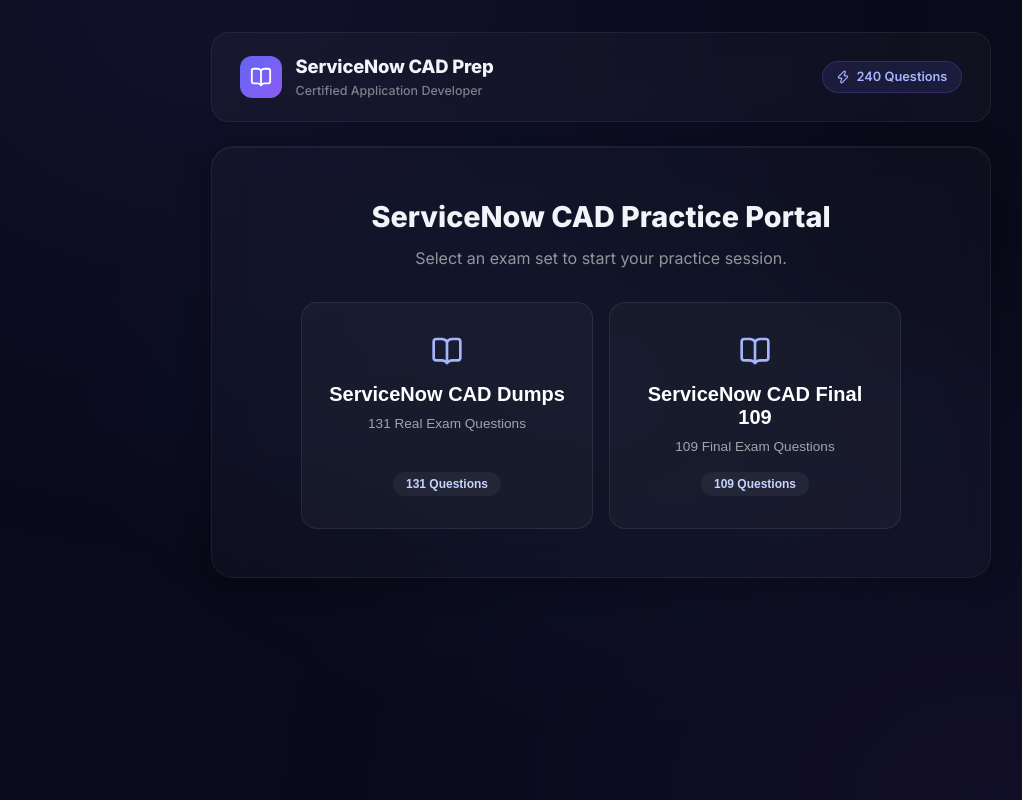
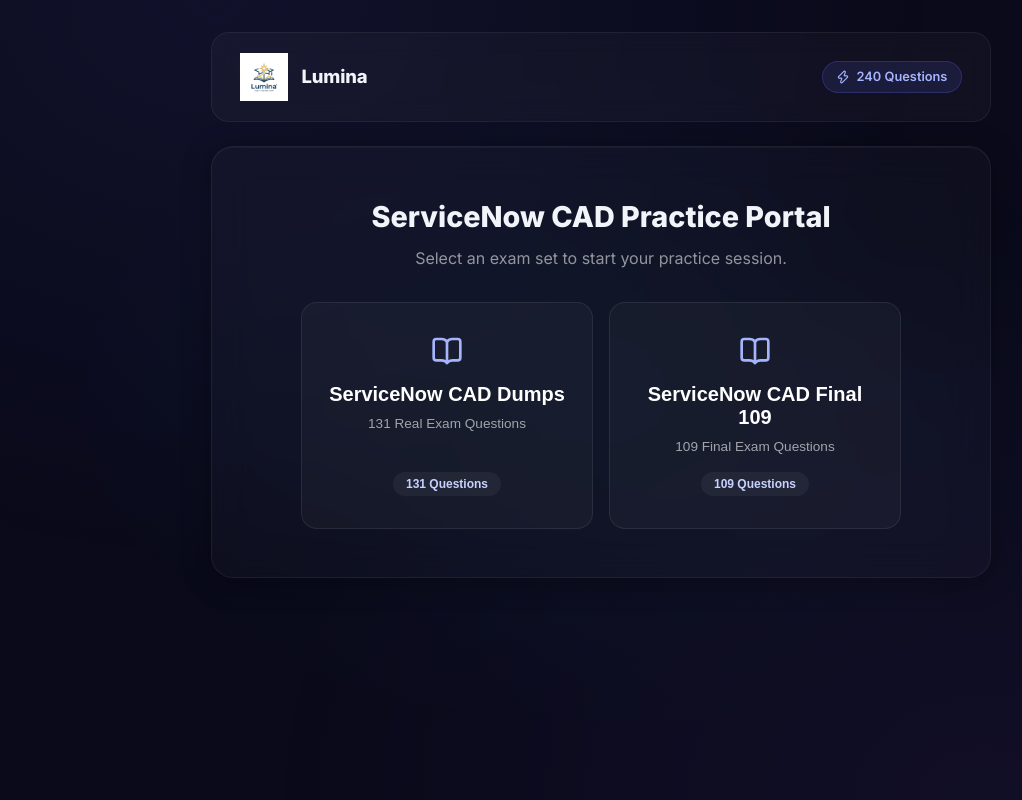
Before and after one commit to aryanraj007/cad-exam-app, a React (Vite) app: page / in a window 1280 px wide. Shown: the whole page, without its empty margins (39-1061 px from the left). Built offline with nearby package versions, Linux system fonts and the light colour scheme.

Commit message:
Rebrand to Lumina and add clickable home logo

```diff
--- a/index.html
+++ b/index.html
@@ -4,8 +4,8 @@
     <meta charset="UTF-8" />
     <link rel="icon" type="image/svg+xml" href="/vite.svg" />
     <meta name="viewport" content="width=device-width, initial-scale=1.0" />
-    <meta name="description" content="Interactive ServiceNow Certified Application Developer (CAD) exam preparation with 332 practice questions, instant feedback, and score tracking." />
-    <title>ServiceNow CAD Exam Prep — MCQ Practice</title>
+    <meta name="description" content="Lumina: A classy, university-friendly test taking application for interactive exam preparation." />
+    <title>Lumina - Test Taking App</title>
   </head>
   <body>
     <div id="root"></div>
--- a/src/App.jsx
+++ b/src/App.jsx
@@ -217,7 +217,10 @@
 
   return (
     <div className="app-container">
-      <Header total={activeDataset ? activeDataset.questions.length : (DATASETS.reduce((acc, ds) => acc + ds.questions.length, 0))} />
+      <Header
+        total={activeDataset ? activeDataset.questions.length : (DATASETS.reduce((acc, ds) => acc + ds.questions.length, 0))}
+        onHomeClick={handleBackToDashboard}
+      />
 
       <div className="main-card">
         {view === VIEWS.DASHBOARD && (
--- a/src/components/Header.css
+++ b/src/components/Header.css
@@ -14,6 +14,10 @@
   display: flex;
   align-items: center;
   gap: 0.85rem;
+  transition: opacity 0.2s ease;
+}
+.header-brand:hover {
+  opacity: 0.8;
 }
 
 .header-icon-wrap {
@@ -25,6 +29,12 @@
   border-radius: 12px;
   background: linear-gradient(135deg, #6366f1, #8b5cf6);
   color: #fff;
+}
+
+.header-logo {
+  height: 48px;
+  width: auto;
+  object-fit: contain;
 }
 
 .header-title {
--- a/src/components/Header.jsx
+++ b/src/components/Header.jsx
@@ -1,17 +1,17 @@
-import { BookOpen, Zap } from 'lucide-react';
+import { Zap } from 'lucide-react';
 import './Header.css';
 
-export default function Header({ total }) {
+export default function Header({ total, onHomeClick }) {
   return (
     <header className="app-header">
-      <div className="header-brand">
-        <div className="header-icon-wrap">
-          <BookOpen size={22} />
-        </div>
-        <div>
-          <h1 className="header-title">ServiceNow CAD Prep</h1>
-          <p className="header-subtitle">Certified Application Developer</p>
-        </div>
+      <div
+        className="header-brand"
+        onClick={onHomeClick}
+        style={{ cursor: 'pointer' }}
+        title="Return to Dashboard"
+      >
+        <img src="/logo.png" alt="Lumina Logo" className="header-logo" />
+        <h1 className="header-title">Lumina</h1>
       </div>
       <div className="header-badge">
         <Zap size={14} />
```
Also changed, not shown: public/logo.png (added).
